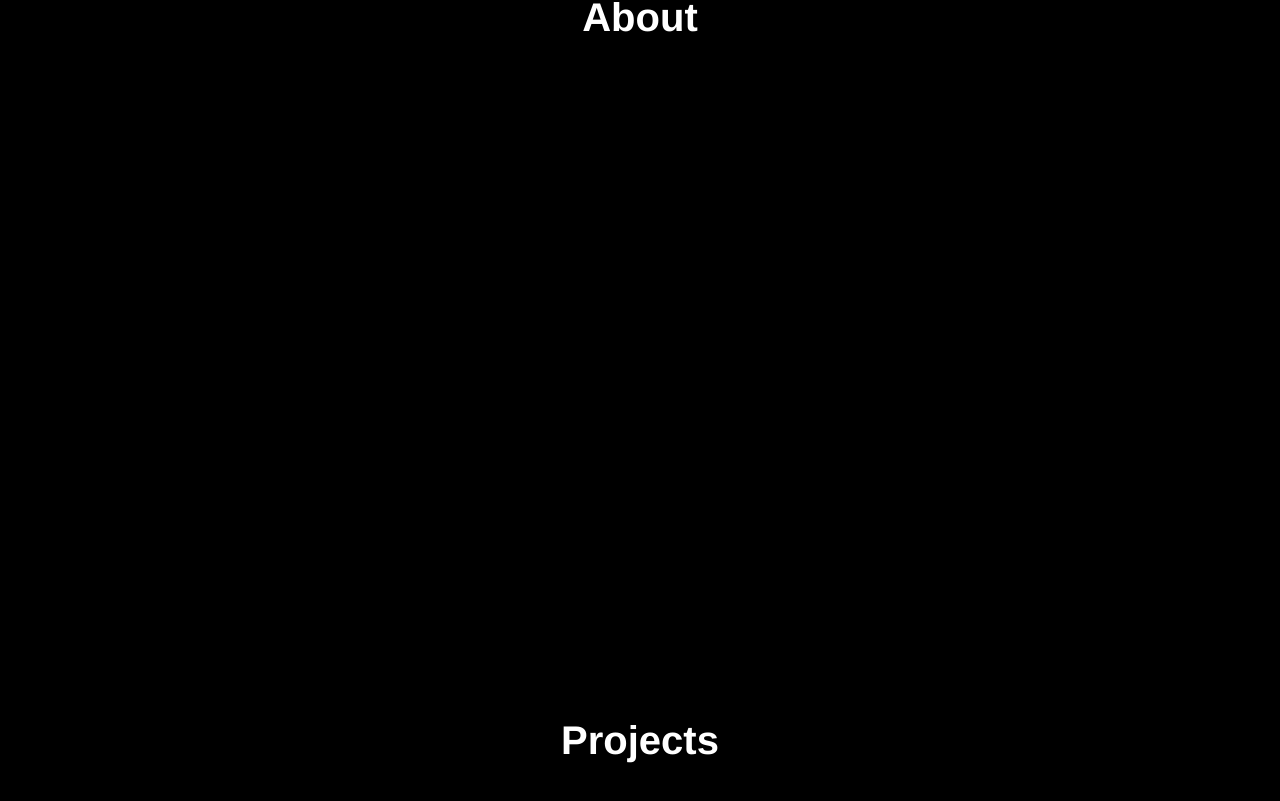
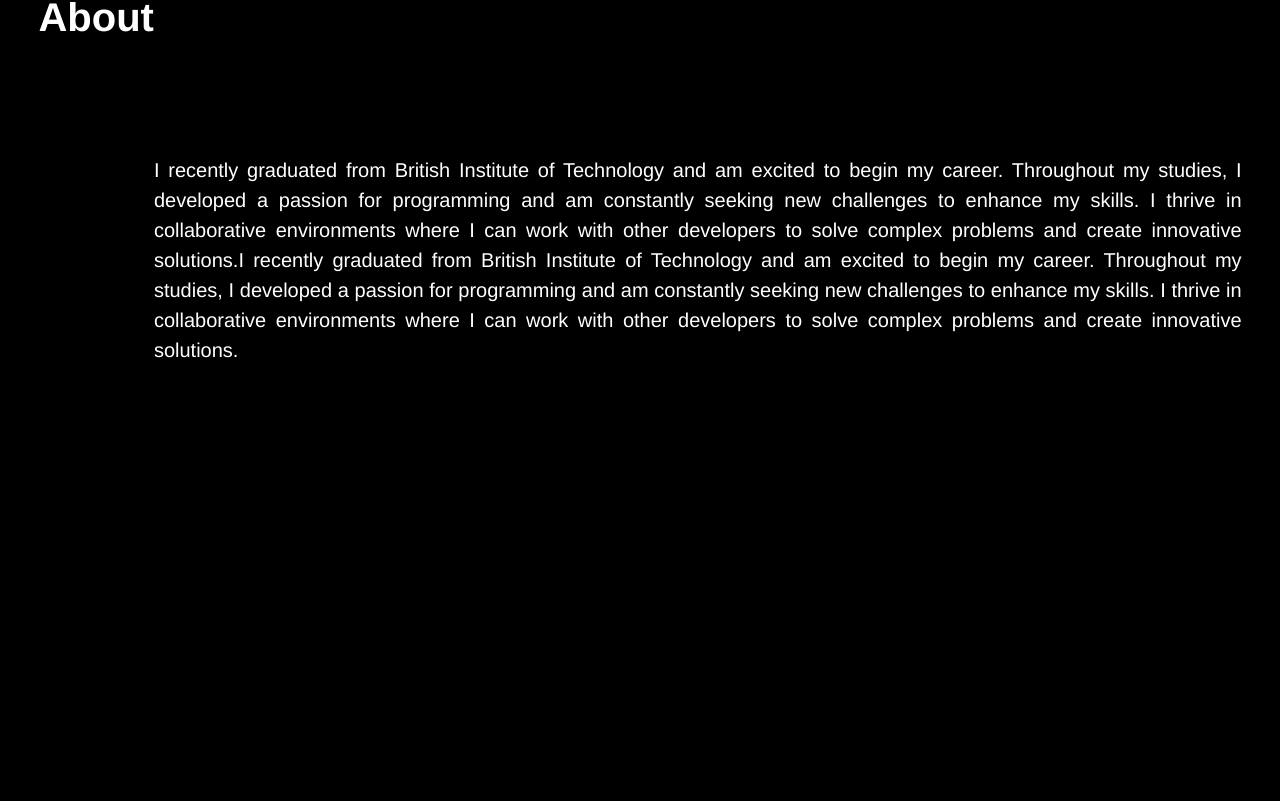
Before and after one commit to IvanRoussev/ivanroussev.com, a React (Create React App) app: page / in a window 1280 px wide. Shown: the part 865-1666 px from the top of the page. Built offline with nearby package versions, Linux system fonts and the light colour scheme.

Commit message:
adding some info in about section

```diff
--- a/src/App.css
+++ b/src/App.css
@@ -122,6 +122,11 @@
   padding-top: 20vh;
 }
 
+.about-content {
+  display: flex;
+  flex-direction: column;
+}
+
 .content div {
   margin-top: 10rem;
   margin-bottom: 10rem;
--- a/src/components/About.js
+++ b/src/components/About.js
@@ -2,6 +2,21 @@
   return (
     <div className='about' id='about'>
       <h1>About</h1>
+      <div className='about-content'>
+        <p>
+          I recently graduated from British Institute of Technology and am
+          excited to begin my career. Throughout my studies, I developed a
+          passion for programming and am constantly seeking new challenges to
+          enhance my skills. I thrive in collaborative environments where I can
+          work with other developers to solve complex problems and create
+          innovative solutions.I recently graduated from British Institute of
+          Technology and am excited to begin my career. Throughout my studies, I
+          developed a passion for programming and am constantly seeking new
+          challenges to enhance my skills. I thrive in collaborative
+          environments where I can work with other developers to solve complex
+          problems and create innovative solutions.
+        </p>
+      </div>
     </div>
   );
 }
```
